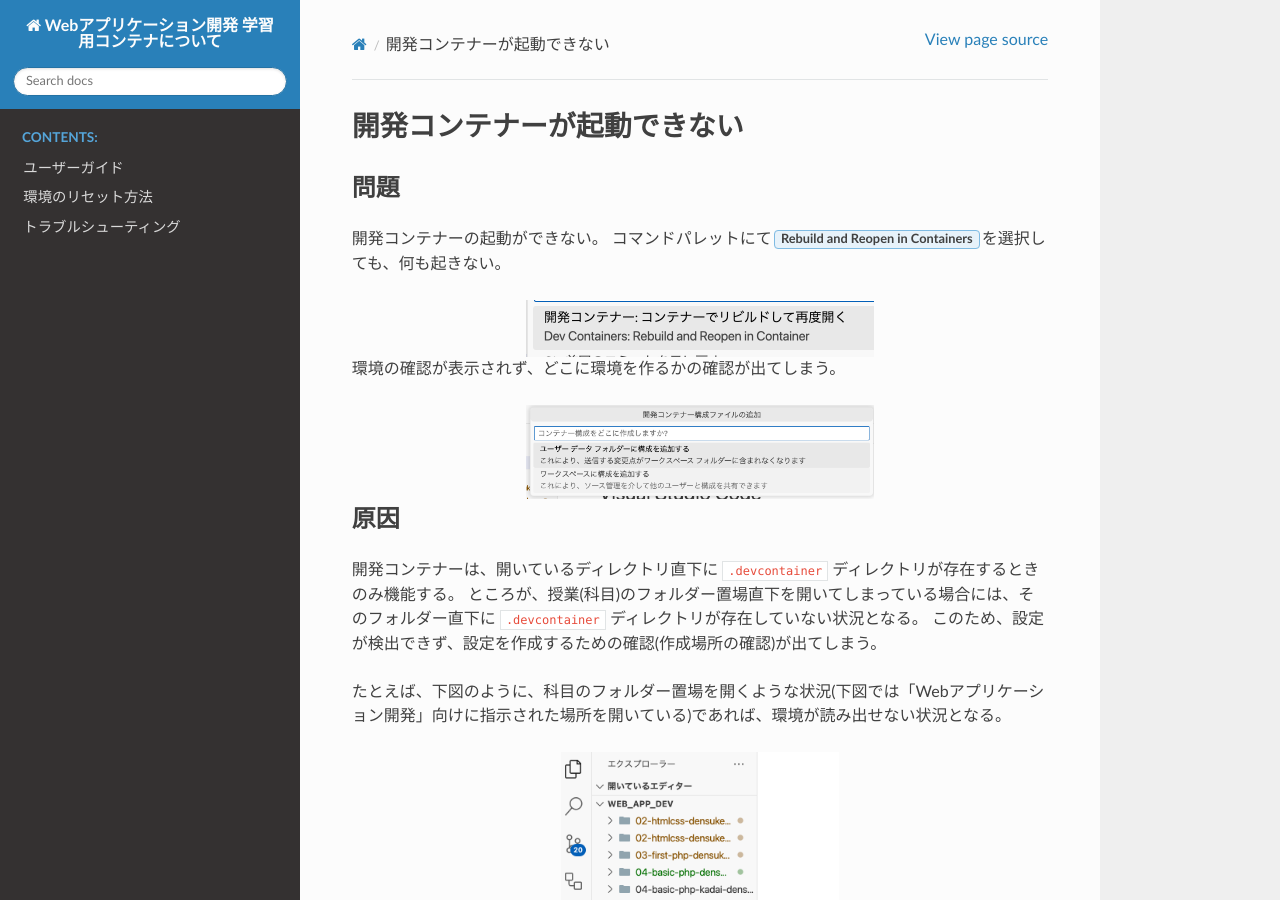
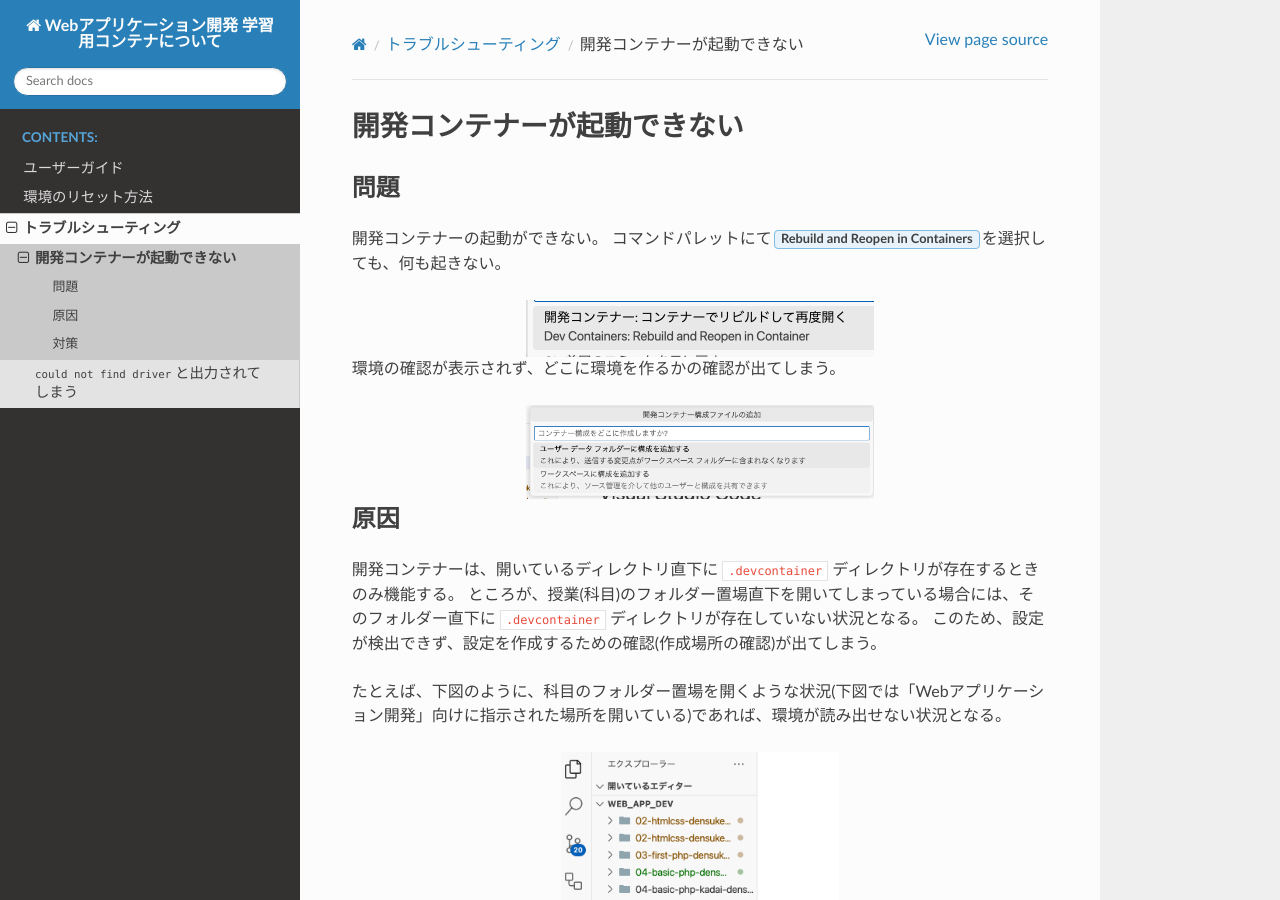
Before and after one commit to densuke/xampp-devenv-doc, a Sphinx documentation site: the page built from source/trouble/devcontainer_not_found.md, in a window 1280 px wide and 900 px high. Built offline with Sphinx 7.4.7 and the Read the Docs theme 2.0.0, drawn with Linux system fonts in a browser that asks for light colours; pages that are not in the unit, such as notebooks, are missing from menus; the version number could not be read and is left out.

Commit message:
インデックスに「開発コンテナーが起動しない」を追加

```diff
--- a/source/trouble/index.rst
+++ b/source/trouble/index.rst
@@ -7,4 +7,5 @@
     :maxdepth: 1
     :caption: 目次:
 
+    devcontainer_not_found.md
     missing_driver.md
```
